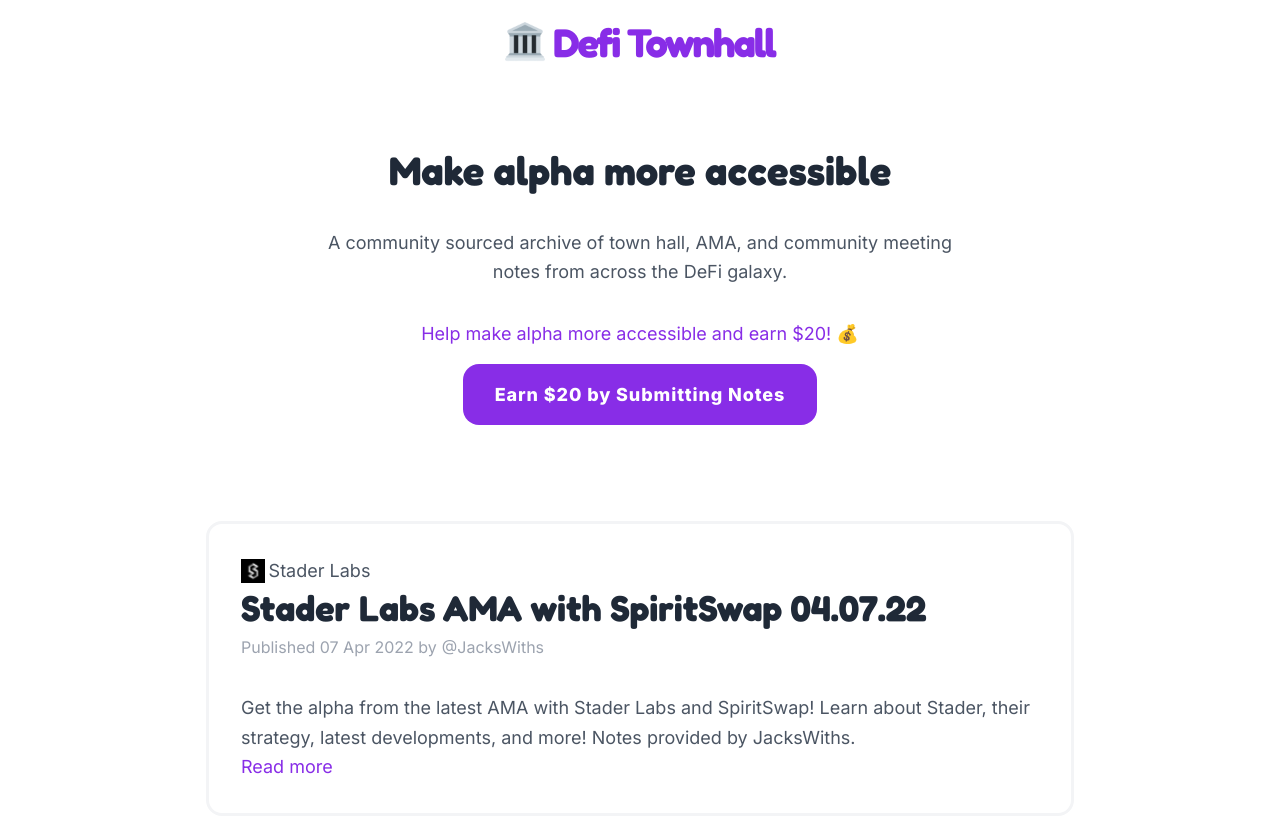
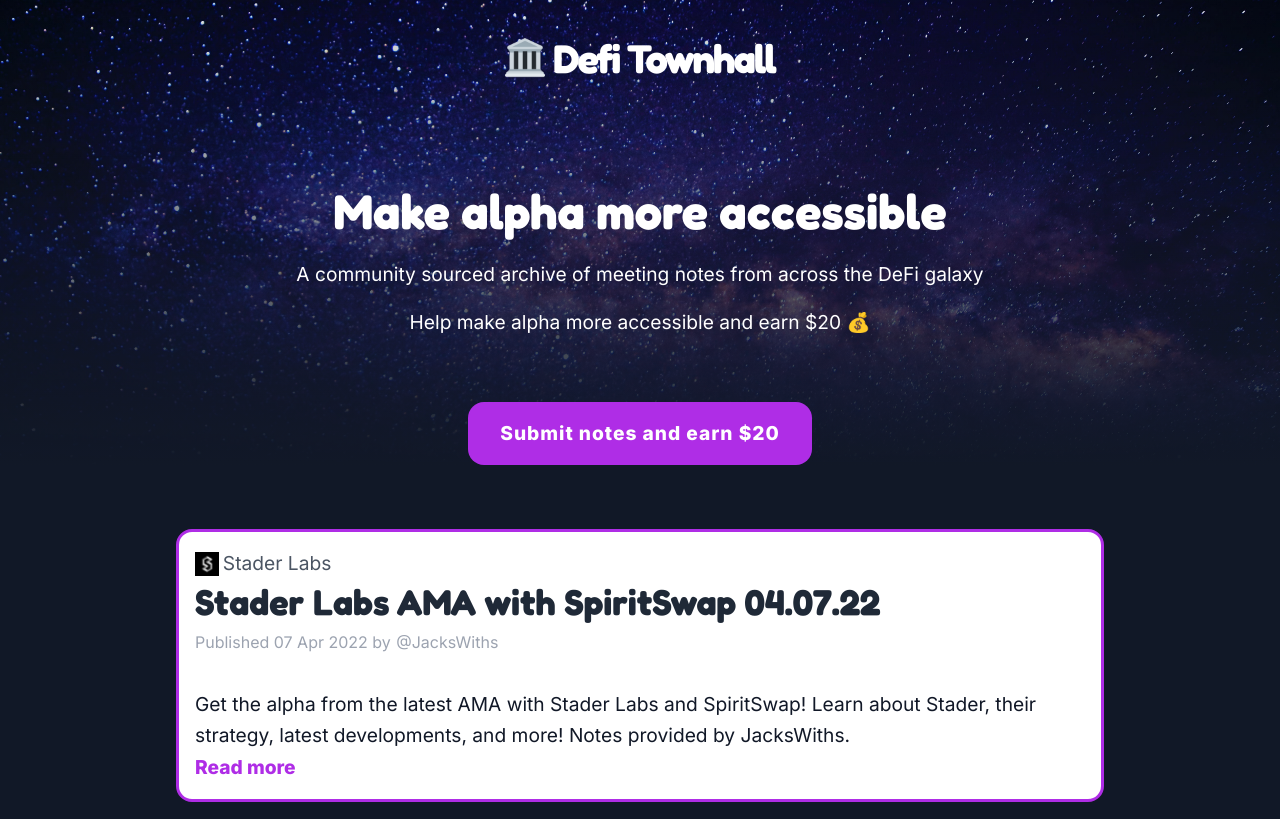
Before and after one commit to BunsDev/defi-townhall, an Astro site: page / in a window 1280 px wide. Shown: the top 819 px of the page. Built offline with nearby package versions, Linux system fonts and the light colour scheme; Astro itself is replaced by a stand-in of ours.

Commit message:
updated styles, theme, NavBar

```diff
--- a/src/components/BlogPost.astro
+++ b/src/components/BlogPost.astro
@@ -51,6 +51,10 @@
 		margin-bottom: 8rem;
 	}
 
+	h1, h2, h3, h4, h5 {
+		color: var(--color-white);
+	}
+
 	.content :global(main > * + *) {
 		margin-top: 1rem;
 	}
--- a/src/components/BlogPostPreview.astro
+++ b/src/components/BlogPostPreview.astro
@@ -17,7 +17,7 @@
 			<a class="author" href={post.twitterUrl} target="_blank">{`@${post.author}`}</a>
 		</div>
 	</header>
-	<p>{post.description}</p>
+	<p class="description">{post.description}</p>
 	<a href={post.url}>Read more</a>
 </article>
 
@@ -27,10 +27,11 @@
 	}
 
 	.post-preview {
-		padding: 2rem;
+		border: 3px solid var(--color-primary-400);
+		border-radius: 1rem;
+		background-color:var(--color-white);
+		padding: var(--p-4);
 		margin-bottom: 2rem;
-		border: 3px solid var(--theme-divider);
-		border-radius: 1rem;
 	}
 
 	header {
@@ -71,4 +72,17 @@
 		font-weight: 700;
 		color: var(--theme-text);
 	}
+
+	.author {
+		font-weight: normal;
+	}
+
+	.description {
+		color: var(--theme-text-dark);
+	}
+
+	a {
+		color: var(--color-primary-400);
+		font-weight: bold;
+	}
 </style>
--- a/src/components/Footer.astro
+++ b/src/components/Footer.astro
@@ -8,7 +8,7 @@
     display: flex;
     justify-content: center;
     align-items: center;
-    padding: 2rem;
+    padding: 1rem;
     width: 100%;
 }
 
--- a/src/components/BlogHeader.astro
+++ b/src/components/NavBar.astro
@@ -1,24 +1,30 @@
-<header class="wrapper">
+<nav class="wrapper">
 		<h1 class="logo">
 			<a href="/">
 				<img src="/assets/logo.png" alt="">
-				<span>Defi Townhall</span>
+				<span class="logo-text">Defi Townhall</span>
 			</a>
 		</h1>
-</header>
+</nav>
 
 <style>
-	header {
-		padding-top: 1rem;
-		padding-bottom: 1rem;
+	nav {
 		width: 100%;
-		height: 5rem;
+		padding: 2rem;
 	}
 
 	.logo {
 		display: flex;
 		justify-content: center;
 		align-items: center;
+	}
+
+	.logo-text {
+		color: var(--color-white);
+	}
+
+	.logo-text:hover {
+		color: var(--color-purple-400);
 	}
 
 	.header-subitem {
@@ -31,9 +37,11 @@
 		font-size: initial;
 		padding: 0.5rem;
 	}
+
 	.header-subitem:hover {
 		color: var(--theme-accent);
 	}
+
 	.header-subitem svg {
 		width: 1.5rem;
 		height: 1.5rem;
--- a/src/layouts/BlogPost.astro
+++ b/src/layouts/BlogPost.astro
@@ -1,6 +1,6 @@
 ---
 import BaseHead from '../components/BaseHead.astro';
-import BlogHeader from '../components/BlogHeader.astro';
+import NavBar from '../components/NavBar.astro';
 import BlogPost from '../components/BlogPost.astro';
 import Footer from '../components/Footer.astro';
 
@@ -16,7 +16,7 @@
 	</head>
 
 	<body>
-		<BlogHeader />
+		<NavBar />
 		<div class="wrapper">
 			<BlogPost {title} {author} {heroImage} {publishDate} {alt} {twitterUrl}>
 				<slot />
--- a/src/pages/index.astro
+++ b/src/pages/index.astro
@@ -1,7 +1,7 @@
 ---
 // Component Imports
 import BaseHead from '../components/BaseHead.astro';
-import BlogHeader from '../components/BlogHeader.astro';
+import NavBar from '../components/NavBar.astro';
 import BlogPostPreview from '../components/BlogPostPreview.astro';
 // import SearchBar from '../components/SearchBar.astro';
 import Footer from '../components/Footer.astro';
@@ -11,7 +11,7 @@
 }
 
 let title = 'Defi Townhall | Make alpha more accessible';
-let description = 'A community sourced archive of town hall, AMA, and community meeting notes from across the DeFi galaxy.';
+let description = 'A community sourced archive of meeting notes from across the DeFi galaxy';
 let permalink = 'https://defitownhall.com/';
 let headline = 'Make alpha more accessible'
 
@@ -27,16 +27,11 @@
 		<style>
 			header {
 				width: 100%;
-				height: 100%;
-				background-color: var(--theme-bg-offset);
-				display: flex;
-				align-items: center;
-				justify-content: center;
-			}
-
-			.content {
-				margin-top: 4rem;
-				margin-bottom: 8rem;
+				background-image:  linear-gradient(var(--intro-gradient)), url('/galaxy-background.jpg');
+				background-size: cover;
+				background-position: center;
+				color: var(--color-white);
+				padding-inline: var(--p-4);
 			}
 
 			.content :global(main > * + *) {
@@ -46,12 +41,10 @@
 			.intro {
 				display: grid;
 				place-items: center;
-				gap: 2rem;
+				gap: 4rem;
 				width: 100%;
-				padding-bottom: 4rem;
-				margin-bottom: 2rem;
+				margin-top: 4rem;
 				text-align: center;
-				/* border-bottom: 4px solid var(--theme-divider); */
 			}
 
 			.intro > * {
@@ -59,32 +52,38 @@
 			}
 
 			.intro p {
-				max-width: 40rem;
 				margin-inline: auto;
+				color: var(--color-white);
 			}
 
-			.intro span {
-				color: var(--color-purple);
-				margin-bottom: -1rem;
+			.title {
+				display: grid;
+				place-items: center;
+				gap: 1rem;
 			}
 
-			.latest {
-				font-size: 2.5rem;
-				font-weight: 700;
+			.content {
+				margin-top: 4rem;
 			}
 		</style>
 	</head>
 
 	<body>
-		<BlogHeader />
+		<header>
+			<NavBar />
+			<section class="intro">
+				<div class="title">
+					<h1>{headline}</h1>
+					<p>{description}</p>
+					<p>Help make alpha more accessible and earn $20 💰</p>
+				</div>
+				<a class="btn-primary mt-1" href="https://forms.gle/X3ngi2WbyTbGrr4f6" target="_blank">Submit notes and earn $20</a>
+			</section>
+		</header>
+
 		<div class="wrapper">
 			<main class="content">
-				<section class="intro">
-					<h1 class="latest">{headline}</h1>
-					<p>{description}</p>
-					<span>Help make alpha more accessible and earn $20! 💰</span>
-					<a class="btn-primary mt-1" href="https://forms.gle/X3ngi2WbyTbGrr4f6" target="_blank">Earn $20 by Submitting Notes</a>
-				</section>
+
 				<!-- <SearchBar /> -->
 				<section aria-label="Blog post list">
 					{allPosts.map((p) => <BlogPostPreview post={p} />)}
--- a/src/pages/posts/stader-labs-spiritswap-ama-04.07.2022.md
+++ b/src/pages/posts/stader-labs-spiritswap-ama-04.07.2022.md
@@ -10,9 +10,10 @@
 logo: /assets/logos/stader-labs.jpg
 ---
 
-Today @Spirit_Swap hosted an AMA with @staderlabs just before they launch on #FTM!
+<p>Today @Spirit_Swap hosted an AMA with @staderlabs just before they launch on #FTM!</p>
 
-You can find the recording <a href="https://cdn.discordapp.com/attachments/960937480461373460/961700303835631646/SpiritSwap_X_Stader_Labs_AMA.mp3" target="_blank">here</a>.
+<p>You can find the recording <a href="https://cdn.discordapp.com/attachments/960937480461373460/961700303835631646/SpiritSwap_X_Stader_Labs_AMA.mp3" target="_blank">here</a>.
+</p>
 
 #### Links
 
--- a/src/pages/submit.astro
+++ b/src/pages/submit.astro
@@ -1,6 +1,6 @@
 ---
 import BaseHead from '../components/BaseHead.astro';
-import BlogHeader from '../components/BlogHeader.astro';
+import NavBar from '../components/NavBar.astro';
 import SubmitForm from '../components/SubmitForm.astro';
 
 let title = 'Defi Townhall | Never miss DeFi town halls again';
@@ -26,7 +26,7 @@
     </head>
 
     <body>
-        <BlogHeader />
+        <NavBar />
         <div class="wrapper">
             <div class="form-container">
                 <SubmitForm />
--- a/src/styles/blog.css
+++ b/src/styles/blog.css
@@ -7,16 +7,19 @@
 	--color-white: #fff;
 	--color-black: #000014;
 
-	--color-gray-50: #f9fafb;
-	--color-gray-100: #f3f4f6;
-	--color-gray-200: #e5e7eb;
-	--color-gray-300: #d1d5db;
-	--color-gray-400: #9ca3af;
-	--color-gray-500: #6b7280;
-	--color-gray-600: #4b5563;
-	--color-gray-700: #374151;
-	--color-gray-800: #1f2937;
-	--color-gray-900: #111827;
+	--color-gray-50: hsl(210, 20%, 98%);
+	--color-gray-100: hsl(220, 14%, 96%);
+	--color-gray-200: hsl(220, 13%, 91%);
+	--color-gray-300: hsl(216, 12%, 84%);
+	--color-gray-400: hsl(218, 11%, 65%);
+	--color-gray-500: hsl(220, 9%, 46%);
+	--color-gray-600: hsl(215, 14%, 34%);
+	--color-gray-700: hsl(217, 19%, 27%);
+	--color-gray-800: hsl(215, 28%, 17%);
+	--color-gray-900: hsl(221, 39%, 11%);
+
+	--color-purple-200: hsl(282, 79%, 80%);
+	--color-purple-400: hsl(282, 79%, 54%);
 
 	--color-blue: #3894ff;
 	--color-blue-rgb: 56, 148, 255;
@@ -24,29 +27,36 @@
 	--color-green-rgb: 23, 192, 131;
 	--color-orange: #ff5d01;
 	--color-orange-rgb: 255, 93, 1;
-	--color-purple: #882de7;
-	--color-purple-rgb: 136, 45, 231;
+	--color-purple-400-rgb: 136, 45, 231;
 	--color-red: #ff1639;
 	--color-red-rgb: 255, 22, 57;
 	--color-yellow: #ffbe2d;
 	--color-yellow-rgb: 255, 190, 45;
 
+	--color-primary-400: var(--color-purple-400);
+
 	--m-1: 1rem;
 	--m-2: 2rem;
 
+	--p-4: 1rem;
+
 	--letter-spacing-1: 0.05em;
+
+	/* gradients */
+	--intro-gradient: hsla(221, 39%, 11%, 0.1), var(--color-gray-900);
 }
 
 :root {
 	color-scheme: light;
-	--theme-accent: var(--color-purple);
-	--theme-accent-rgb: var(--color-purple-rgb);
+	--theme-accent: var(--color-purple-400);
+	--theme-accent-rgb: var(--color-purple-400-rgb);
 	--theme-accent-opacity: 0.1;
 	--theme-divider: var(--color-gray-100);
 	--theme-text: var(--color-gray-800);
 	--theme-text-light: var(--color-gray-600);
 	--theme-text-lighter: var(--color-gray-400);
-	--theme-bg: var(--color-white);
+	--theme-text-dark: var(--color-gray-900);
+	--theme-bg: var(--color-gray-900);
 	--theme-bg-offset: var(--color-gray-100);
 	--theme-bg-accent: rgba(
 		var(--theme-accent-rgb),
@@ -59,7 +69,7 @@
 
 body {
 	background: var(--theme-bg);
-	color: var(--theme-text);
+	color: var(--theme-text-lighter);
 }
 
 :root.theme-dark {
@@ -104,9 +114,9 @@
 	font-family: var(--font-body);
 	font-size: 1rem;
 	font-size: clamp(
-		0.875rem,
+		0.9rem,
 		0.4626rem + 1.0309vw + var(--user-font-scale),
-		1.125rem
+		1.2rem
 	);
 	line-height: 1.625;
 	height: 100vh;
@@ -127,9 +137,10 @@
 
 /* Typography */
 :is(h1, h2, h3, h4, h5, h6) {
-	margin-bottom: 1.38rem;
-	font-weight: 400;
+	/* margin-bottom: 1.38rem; */
+	font-weight: bold;
 	line-height: 1.3;
+	color: var(--color-white);
 }
 
 :is(h1, h2) {
@@ -162,7 +173,7 @@
 }
 
 p {
-	color: var(--theme-text-light);
+	color: var(--theme-text-lighter);
 }
 
 small,
@@ -171,7 +182,7 @@
 }
 
 a {
-	color: var(--theme-accent);
+	color: var(--color-purple-200);
 	font-weight: 400;
 	text-underline-offset: 0.08em;
 	text-decoration: none;
@@ -289,7 +300,7 @@
 }
 
 .btn-primary {
-	background-color: var(--color-purple);
+	background-color: var(--color-purple-400);
 	color: var(--color-white);
 	padding: 1rem 2rem;
 	border: none;
@@ -310,9 +321,9 @@
 .btn-primary:active {
 	text-decoration: none;
 	background-color: var(--color-white);
-	outline: 2px solid var(--color-purple);
+	outline: 2px solid var(--color-purple-400);
 	outline-offset: -2px;
-	color: var(--color-purple);
+	color: var(--color-purple-400);
 	font-weight: bold;
 	letter-spacing: var(--letter-spacing-1);
 }
```
Also changed, not shown: public/galaxy-background.jpg (added).
